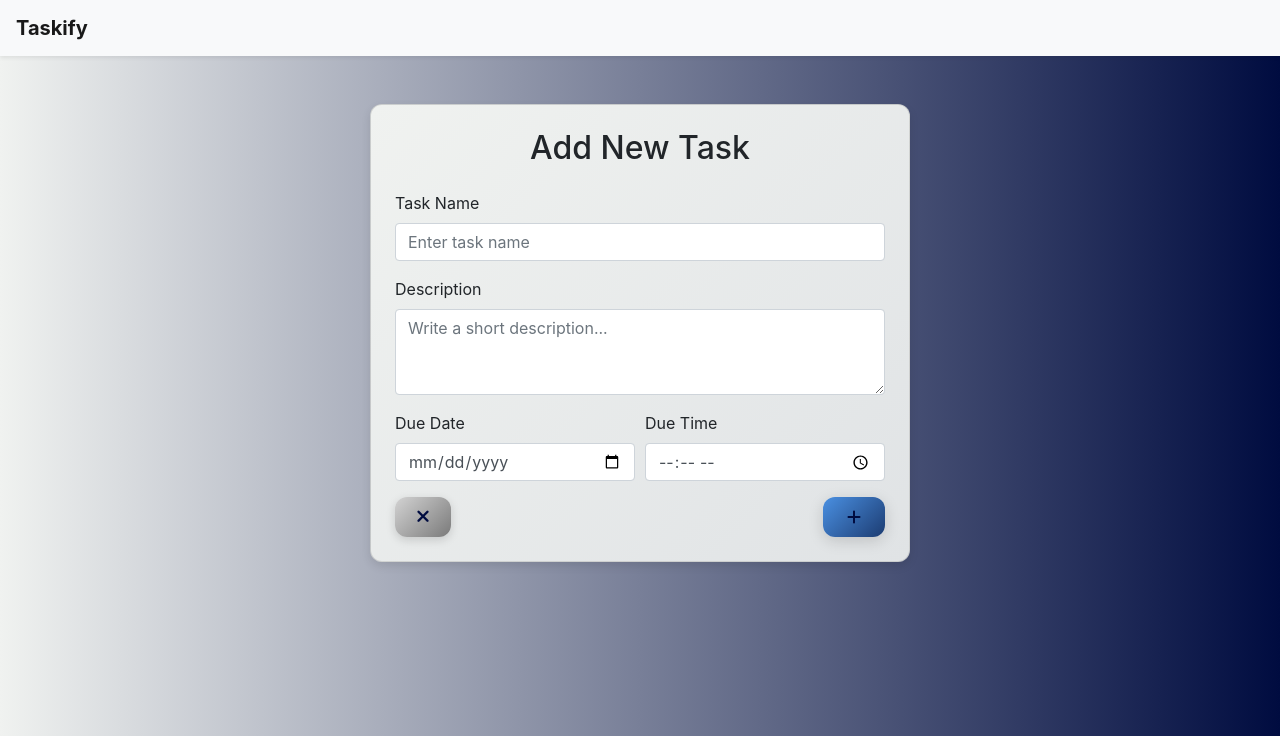
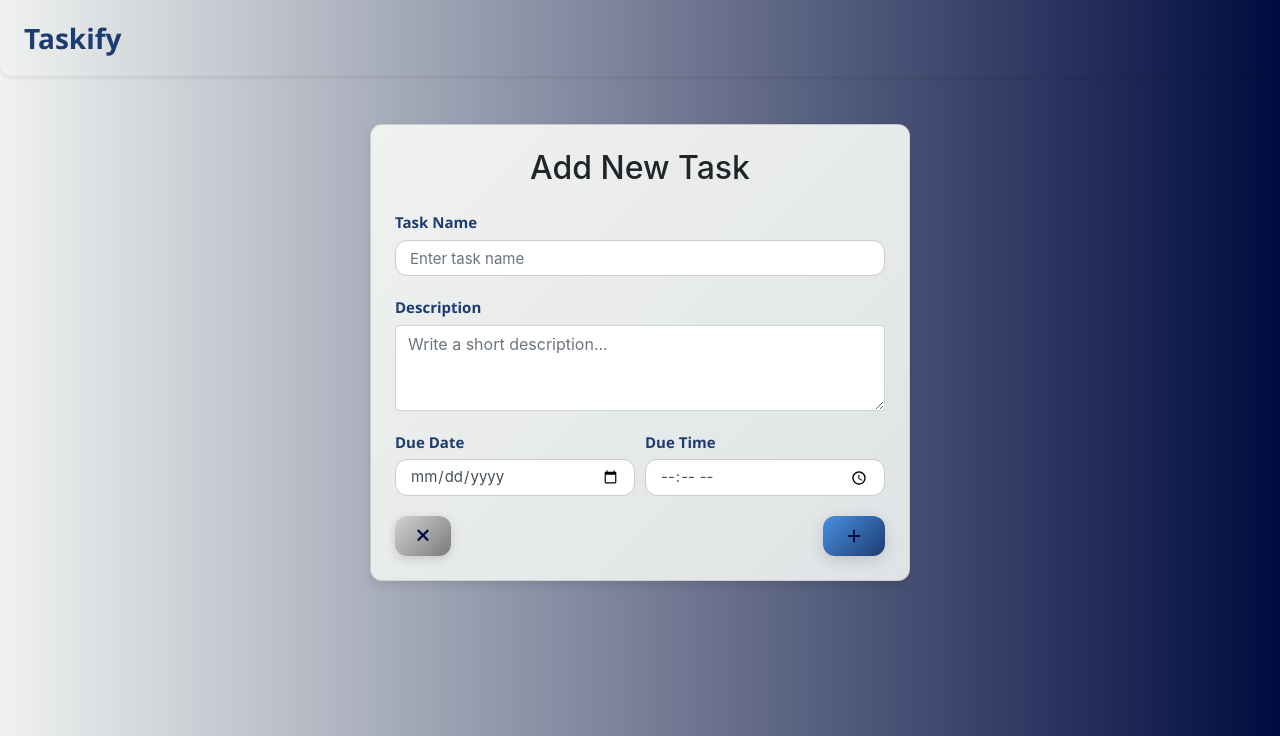
Before and after one commit to Mahmoud-islamcs/To-Do-list-App, a Flask app: page /add in a window 1280 px wide. Shown: the top 736 px of the page. Run offline with Flask 3, Linux system fonts and the light colour scheme; some libraries are stand-ins or nearby versions.

Commit message:
Initial commit

```diff
--- a/static/css/style.css
+++ b/static/css/style.css
@@ -407,3 +407,113 @@ a.btn-toggle:hover {
   transform: translateY(-5px) scale(1.02);
   box-shadow: 0 10px 25px rgba(0, 0, 0, 0.15);
 }
+
+.form-group {
+  margin-bottom: 20px;
+  display: flex;
+  flex-direction: column;
+}
+
+.form-group label {
+  font-family: 'Segoe UI', Tahoma, Geneva, Verdana, sans-serif;
+  font-size: 15px;
+  font-weight: 600;
+  color: #1c3c72;
+  margin-bottom: 6px;
+}
+
+.form-group input.form-control {
+  padding: 10px 14px;
+  font-size: 15px;
+  border-radius: 12px;
+  border: 1px solid #ccc;
+  transition: all 0.3s ease;
+}
+
+.form-group input.form-control:focus {
+  border-color: #4a90e2;
+  box-shadow: 0 0 6px rgba(74, 144, 226, 0.4);
+  outline: none;
+}
+
+.form-group .invalid-feedback {
+  font-size: 13px;
+  color: #e74c3c;
+  margin-top: 4px;
+  display: none;
+}
+
+.form-group input.form-control.is-invalid+.invalid-feedback {
+  display: block;
+}
+
+.navbar {
+  background: rgba(255, 255, 255, 0.0);
+  padding: 12px 24px;
+  border-radius: 12px;
+  box-shadow: 0 4px 15px rgba(0, 0, 0, 0.08);
+}
+
+.navbar .navbar-brand {
+  font-family: 'Segoe UI', Tahoma, Geneva, Verdana, sans-serif;
+  font-size: 28px;
+  font-weight: 900;
+  color: #1c3c72;
+  text-decoration: none;
+  transition: all 0.3s ease;
+}
+
+.navbar .navbar-brand:hover {
+  color: #4a90e2;
+}
+
+ul.list-group {
+  list-style: none;
+  padding: 0;
+  margin: 0;
+}
+
+ul.list-group li.list-group-item {
+  background: linear-gradient(135deg, #f8f9fa, #e0e3e5);
+  border-radius: 12px;
+  margin-bottom: 12px;
+  padding: 16px 20px;
+  display: flex;
+  justify-content: space-between;
+  align-items: center;
+  transition: transform 0.3s ease, box-shadow 0.3s ease, background 0.3s ease;
+  box-shadow: 0 3px 10px rgba(0, 0, 0, 0.08);
+}
+
+ul.list-group li.list-group-item:hover {
+  transform: translateY(-3px);
+  box-shadow: 0 8px 20px rgba(0, 0, 0, 0.12);
+  background: linear-gradient(135deg, #f0f2f0, #dbe3f0);
+}
+
+ul.list-group li.list-group-item div:first-child {
+  flex: 1;
+  margin-right: 15px;
+}
+
+ul.list-group li.list-group-item div:last-child {
+  display: flex;
+  gap: 8px;
+}
+
+ul.list-group li.list-group-item a.task-link {
+  font-size: 16px;
+  font-weight: 600;
+}
+
+ul.list-group li.list-group-item small.text-muted {
+  font-size: 13px;
+  color: #6c757d;
+}
+
+ul.list-group li.list-group-item.text-center.text-muted {
+  font-size: 14px;
+  font-style: italic;
+  color: #7a7a7a;
+  padding: 20px;
+}
--- a/tasks.json
+++ b/tasks.json
@@ -5,7 +5,7 @@
         "description": "Solve 5 problems on Codeforces",
         "due_date": "2025-08-19",
         "due_time": "06:00",
-        "status": "Pending"
+        "status": "Completed"
     },
     {
         "id": 2,
@@ -13,7 +13,7 @@
         "description": "Solve Linked List Problems ",
         "due_date": "2025-08-19",
         "due_time": "14:00",
-        "status": "Pending"
+        "status": "Completed"
     },
     {
         "id": 3,
--- a/templates/add_task.html
+++ b/templates/add_task.html
@@ -28,8 +28,8 @@
     </style>
   </head>
   <body>
-    <nav class="navbar navbar-expand-lg navbar-light bg-light shadow-sm">
-      <a class="navbar-brand font-weight-bold" href="/">Taskify</a>
+    <nav class="navbar navbar-expand-lg shadow-sm">
+      <a class="navbar-brand" href="/">Taskify</a>
     </nav>
 
     <div class="container mt-5">
--- a/templates/edit_task.html
+++ b/templates/edit_task.html
@@ -29,8 +29,8 @@
     </style>
   </head>
   <body>
-    <nav class="navbar navbar-expand-lg navbar-light bg-light shadow-sm">
-      <a class="navbar-brand font-weight-bold" href="/">Taskify</a>
+    <nav class="navbar navbar-expand-lg shadow-sm">
+      <a class="navbar-brand" href="/">Taskify</a>
     </nav>
 
     <div class="container mt-5">
```
